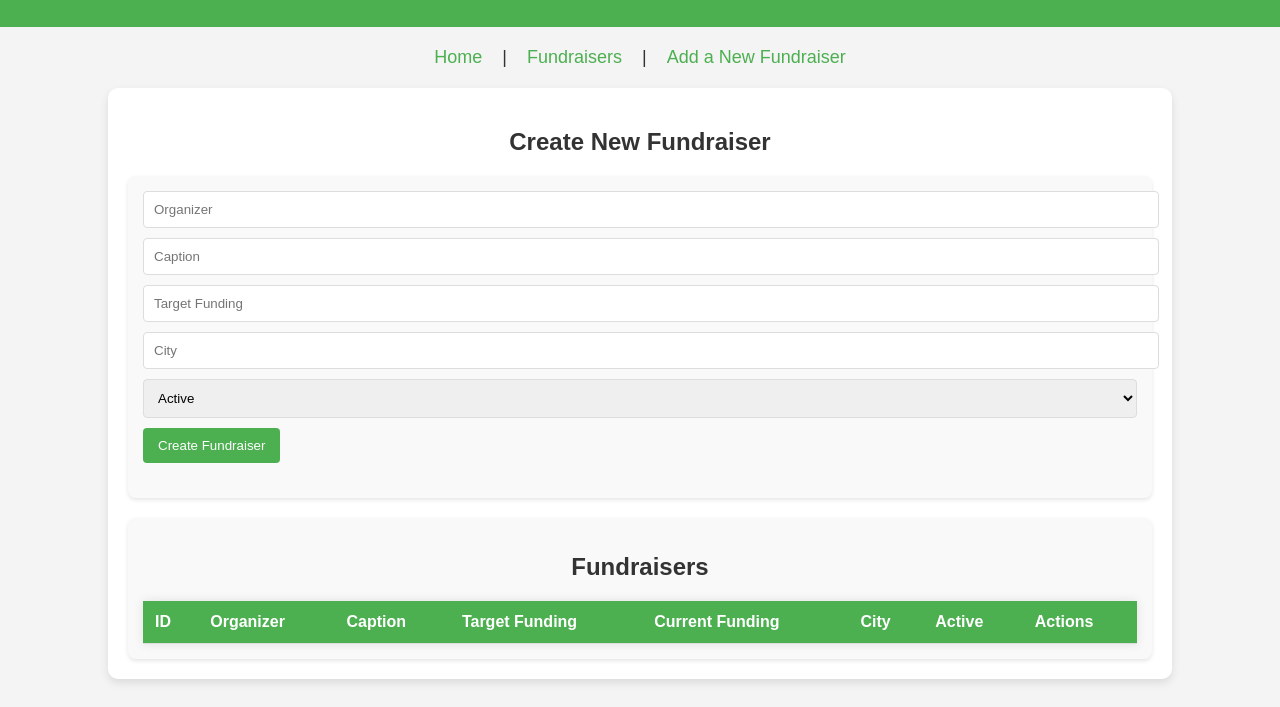
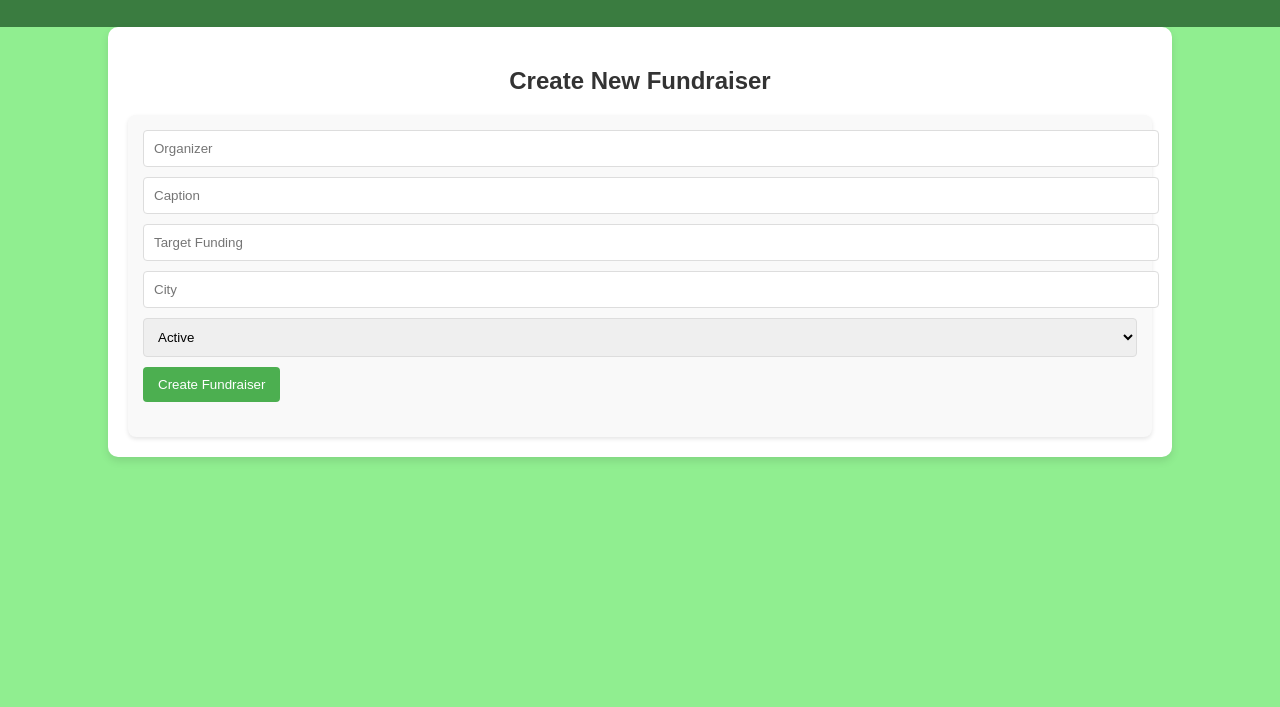
Before and after one commit to siamasalai/Jkoraw10A2-Adminside, a website: page index.html in a window 1280 px wide. Shown: the part 93-800 px from the top of the page. Drawn offline with Linux system fonts and the light colour scheme; no server answers.

Commit message:
update index.html

```diff
--- a/index.html
+++ b/index.html
@@ -7,13 +7,13 @@
     <style>
         body {
             font-family: Arial, sans-serif;
-            background-color: #f4f4f4;
+            background-color: lightgreen;
             color: #333;
             margin: 0;
             padding: 0;
         }
         header {
-            background-color: #4CAF50;
+            background-color: #3a7c40;
             color: white;
             padding: 20px;
             text-align: center;
@@ -109,12 +109,7 @@
         <h1>Fundraiser Admin</h1>
     </header>
 
-    <!-- Navigation Menu -->
-    <nav>
-        <a href="/">Home</a> |
-        <a href="/Fundraisers">Fundraisers</a> |
-        <a href="/add_Fundraisers">Add a New Fundraiser</a>
-    </nav>
+
 
     <!-- Main Content Section -->
     <main>
@@ -135,25 +130,7 @@
             </form>
         </section>
 
-        <!-- Fundraiser Table -->
-        <section>
-            <h2>Fundraisers</h2>
-            <table id="fundraisersTable">
-                <thead>
-                    <tr>
-                        <th>ID</th>
-                        <th>Organizer</th>
-                        <th>Caption</th>
-                        <th>Target Funding</th>
-                        <th>Current Funding</th>
-                        <th>City</th>
-                        <th>Active</th>
-                        <th>Actions</th>
-                    </tr>
-                </thead>
-                <tbody></tbody>
-            </table>
-        </section>
+
     </main>
 
     <!-- Script to fetch and display fundraisers -->
```
